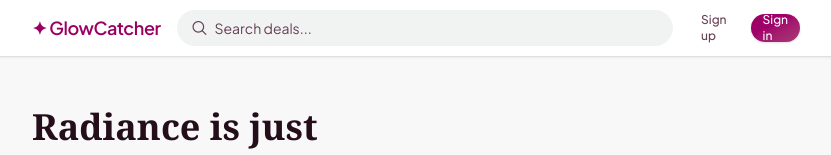
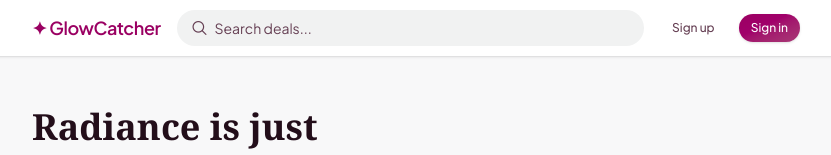
Before and after one commit to egecetindag/glowcatcher, a Next.js app: page / in a window 1280 px wide. Shown: the top 155 px of the page, without its empty margins (224-1055 px from the left). Built offline with nearby package versions, Linux system fonts and the light colour scheme; no server answers; the database is empty.

Commit message:
lots of stuff added

```diff
--- a/components/Navbar.tsx
+++ b/components/Navbar.tsx
@@ -21,10 +21,20 @@ export default async function Navbar() {
           <NavbarUser user={user} />
         ) : (
           <div className="flex items-center gap-3">
-            <Button variant="ghost" size="sm" asChild>
+            <Button
+              variant="ghost"
+              size="sm"
+              asChild
+              className="whitespace-nowrap"
+            >
               <Link href="/auth/register">Sign up</Link>
             </Button>
-            <Button variant="glow" size="sm" asChild>
+            <Button
+              variant="glow"
+              size="sm"
+              asChild
+              className="whitespace-nowrap"
+            >
               <Link href="/auth/login">Sign in</Link>
             </Button>
           </div>
```
